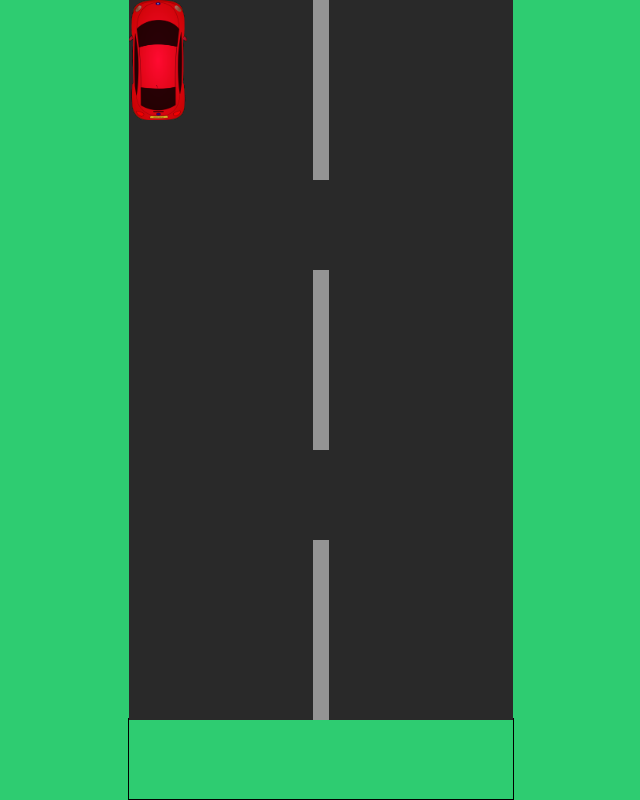
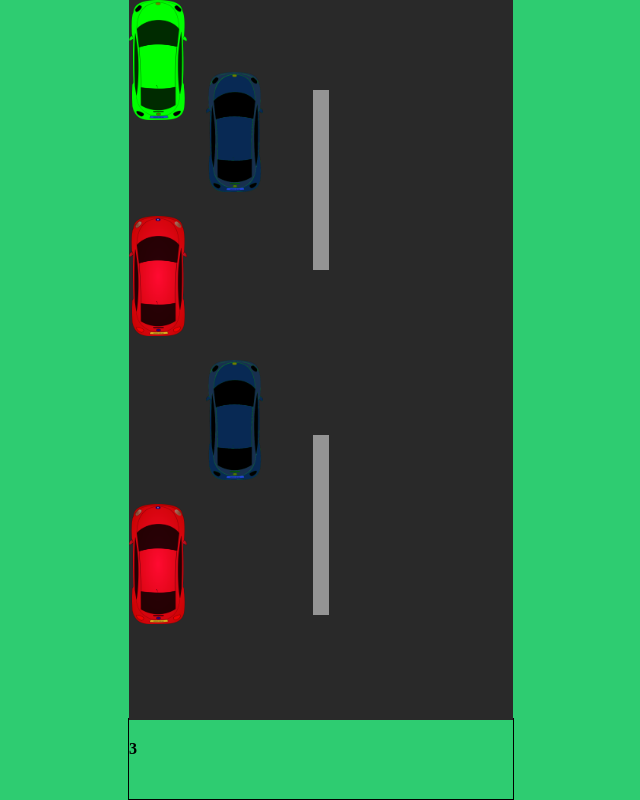
Before and after one commit to TharinduLala/TrafficDriver, a plain HTML site: page index.html in a window 1280 px wide. Shown: the whole page, without its empty margins (319-959 px from the left). Drawn offline with Linux system fonts and the light colour scheme.

Commit message:
'content_added'

```diff
--- a/assets/script.js
+++ b/assets/script.js
@@ -0,0 +1,144 @@
+$(document).ready(function () {
+  /* Variables Start  */
+  var container = $("#mainContainer");
+  var containerWidth = container.width();
+  var containerHeight = container.height();
+  var car = $("#playerCar");
+  var carWidth = car.width();
+  var carHeight = car.height();
+  var car1 = $("#otherCar_01");
+  var car2 = $("#otherCar_02");
+  var car3 = $("#otherCar_03");
+  var car4 = $("#otherCar_04");
+  var middleLine1 =$("#middleLine_01");
+  var middleLine2 =$("#middleLine_02");
+  var middleLine3 =$("#middleLine_03");
+  var scoreLabel = $("#scoreLabel");
+
+  var rightMove = false;
+  var leftMove = false;
+  var upMove = false;
+  var downMove = false;
+
+  var isGameOver = false;
+  var score = 1;
+
+  var roadAnimation;
+  /* Variables End  */
+
+
+  /* car movement functions */
+  $(document).keydown(function (event) {
+    var key = event.keyCode;
+    if (isGameOver === false) {
+      if (key === 39 && rightMove===false) {
+        rightMove = requestAnimationFrame(rightArrow);
+      }
+      if (key === 37 && leftMove === false) {
+        leftMove = requestAnimationFrame(leftArrow);
+      }
+      if (key === 38 && upMove === false) {
+        upMove = requestAnimationFrame(upArrow);
+      }
+      if (key === 40 && downMove === false) {
+        downMove = requestAnimationFrame(downArrow);
+      }
+    }
+  });
+  $(document).keyup(function (event) {
+    var key = event.keyCode;
+    if (isGameOver === false) {
+      if (key === 39) {
+        cancelAnimationFrame(rightMove);
+        rightMove = false;
+      }
+      if (key === 37) {
+        cancelAnimationFrame(leftMove);
+        leftMove = false;
+      }
+      if (key === 38) {
+        cancelAnimationFrame(upMove);
+        upMove = false;
+      }
+      if (key === 40) {
+        cancelAnimationFrame(downMove);
+        downMove = false;
+      }
+    }
+  });
+
+  function leftArrow() {
+    if (isGameOver === false && parseInt(car.css("left")) > 0) {
+      car.css("left", parseInt(car.css("left")) - 4);
+      leftMove = requestAnimationFrame(leftArrow);
+    }
+  }
+  function rightArrow() {
+    if (isGameOver === false && parseInt(car.css("left")) < containerWidth - carWidth) {
+      car.css("left", parseInt(car.css("left"))+4);
+      rightMove = requestAnimationFrame(rightArrow);
+    }
+  }
+  function upArrow() {
+    if (isGameOver === false && parseInt(car.css("top")) > 0) {
+      car.css("top", parseInt(car.css("top")) - 5);
+      upMove = requestAnimationFrame(upArrow);
+    }
+  }
+  function downArrow() {
+    if (isGameOver === false && parseInt(car.css("top")) < containerHeight - carHeight) {
+      car.css("top", parseInt(car.css("top")) + 5);
+      downMove = requestAnimationFrame(downArrow);
+    }
+  }
+  function moveLine(line) {
+    let currentTop = parseInt(line.css('top'));
+    let height = line.height();
+    if (currentTop>containerHeight){
+      currentTop=-(height*1.5);
+    }
+    line.css('top',currentTop+5);
+  }
+
+  roadAnimation=requestAnimationFrame(loop);
+
+  function loop() {
+    if (isOverLapped(car,car1)||isOverLapped(car,car2)||isOverLapped(car,car3)||isOverLapped(car,car4)){
+      console.log("hit");
+    }
+    score++;
+
+
+    if (score % 100 === 0) {
+      scoreLabel.text(parseInt(scoreLabel.text()) + 1);
+    }
+    moveLine(middleLine1);
+    moveLine(middleLine2);
+    moveLine(middleLine3);
+    roadAnimation=requestAnimationFrame(loop);
+  }
+
+  function isOverLapped(obj1, obj2) {
+
+    let width1 = obj1.width();
+    let height1 = obj1.height();
+    let obj1_x1 = obj1.position().left;
+    let obj1_y1 = obj1.position().top;
+    let obj1_x2 = obj1_x1+width1;
+    let obj1_y2 = obj1_y1+height1;
+
+    let width2 = obj2.width();
+    let height2 = obj2.height();
+    let obj2_x1 = obj2.position().left;
+    let obj2_y1 = obj2.position().top;
+    let obj2_x2 = obj2_x1+width2;
+    let obj2_y2 = obj2_y1+height2;
+
+    if(obj1_y2 < obj2_y1 || obj1_y1 > obj2_y2 || obj1_x2 < obj2_x1 || obj1_x1 > obj2_x2){
+      return false;
+    }else {
+      return true;
+    }
+
+  }
+});
--- a/assets/style.css
+++ b/assets/style.css
@@ -18,6 +18,7 @@ body {
     height: fit-content;
     padding: 0;
     margin: 0;
+    z-index: 5;
 }
 
 .middleLine {
@@ -28,17 +29,33 @@ body {
     right: 0;
     margin: auto;
     background-color: rgba(255,255,255,0.5);
+    z-index: 3;
 }
 #middleLine_01 {
-    top: 0;
+    top: -10%;
 }
 #middleLine_02 {
-    top: 0;
-    bottom: 0;
+    top: 35%;
 }
 #middleLine_03 {
 
-    bottom: 0;
+    top: 80%;
+}
+#otherCar_01{
+    left: 20%;
+    top: 10%;
+}
+#otherCar_02{
+    left: 0;
+    top: 30%;
+}
+#otherCar_03{
+    left: 20%;
+    top: 50%;
+}
+#otherCar_04{
+    left: 0;
+    top: 70%;
 }
 
 #mainContainer {
@@ -51,6 +68,7 @@ body {
     top: 0;
     background-color: #292929;
     overflow: hidden;
+    z-index: 2;
 }
 
 #restartTab {
--- a/index.html
+++ b/index.html
@@ -7,7 +7,7 @@
     <link rel="stylesheet" href="assets/normalize.css">
 </head>
 <body>
-    <div id="scoreSection"></div>
+    <div id="scoreSection"><h4 id="scoreLabel">0    </h4></div>
     <div id="mainContainer">
         <div id="middleLine_01" class="middleLine"></div>
         <div id="middleLine_02" class="middleLine"></div>
```
